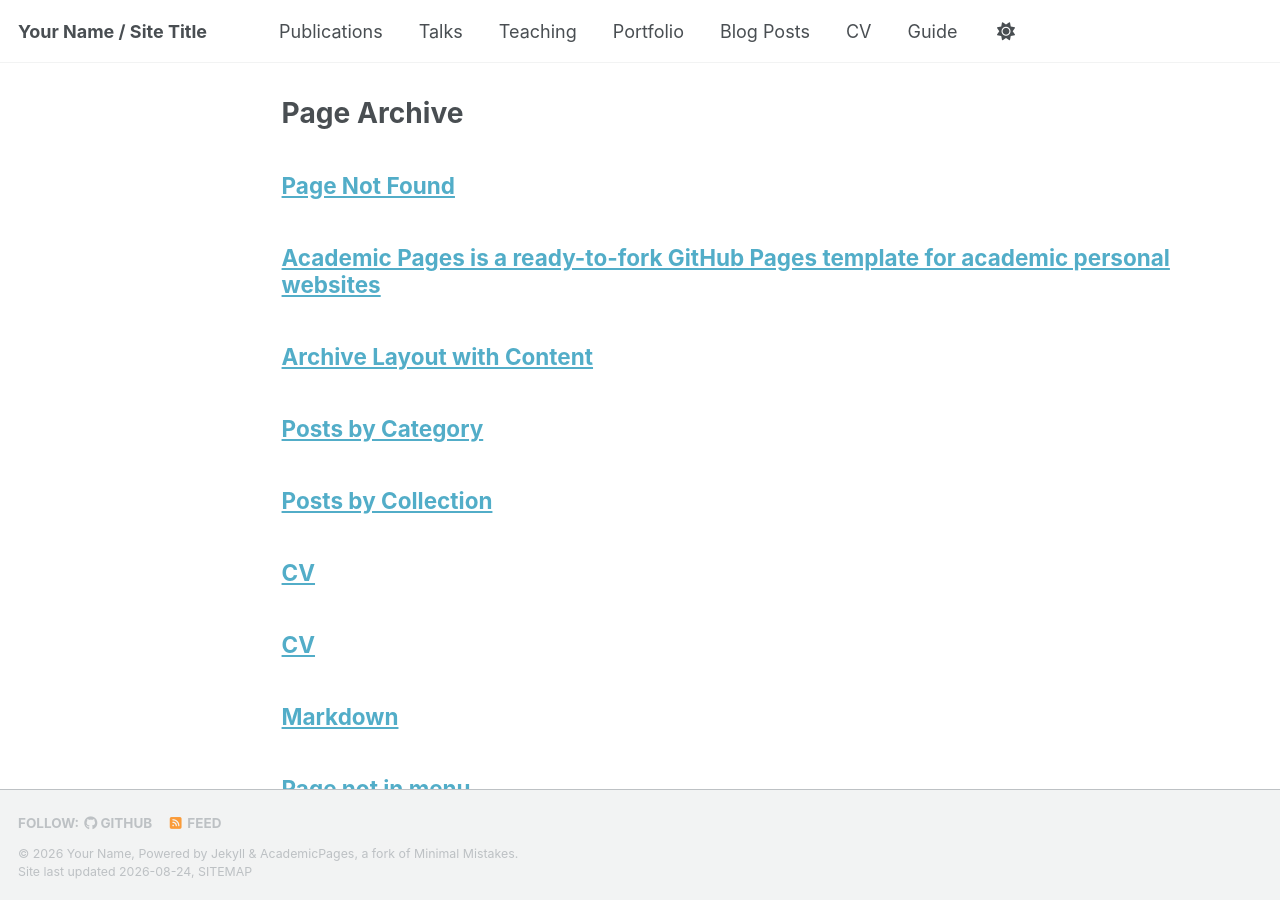
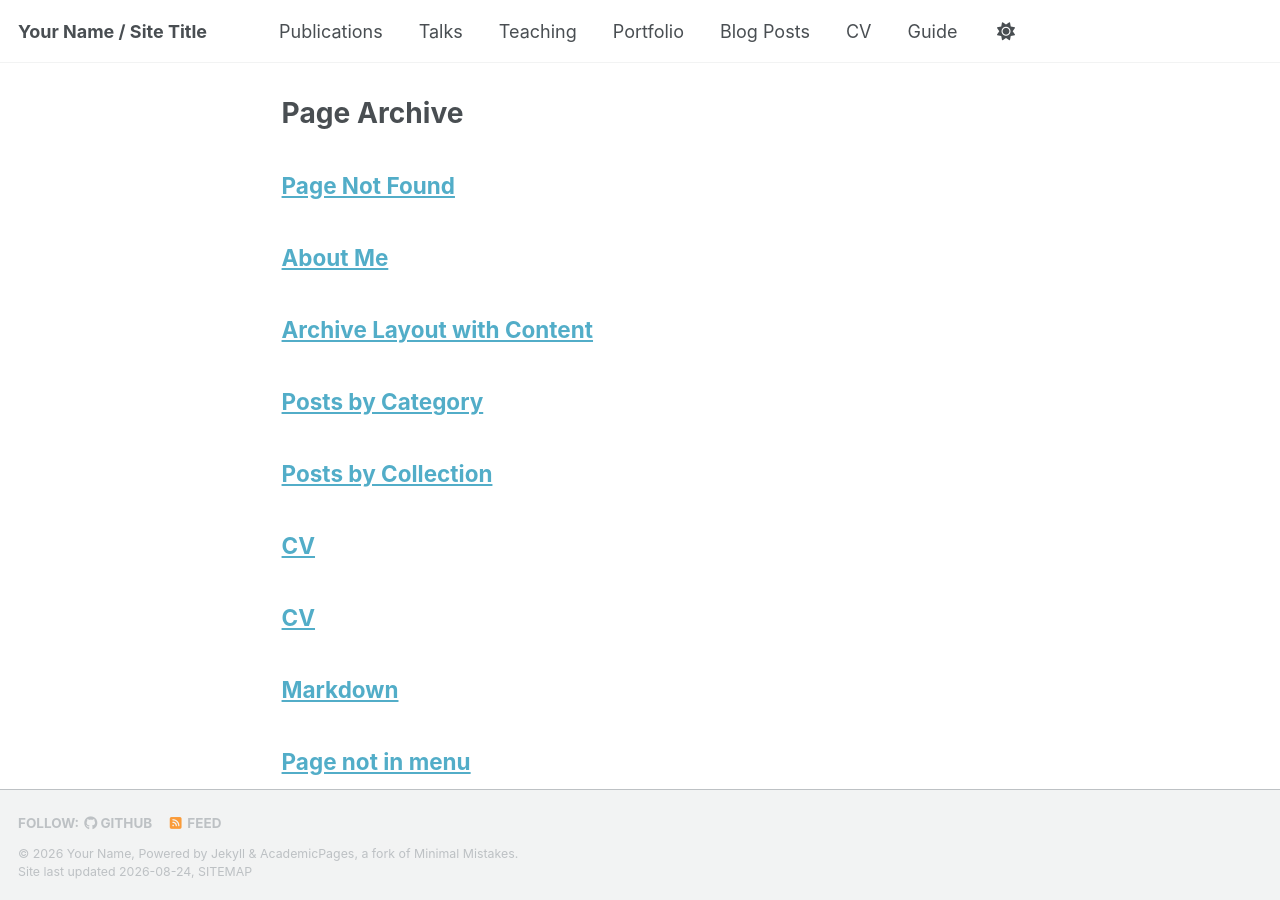
Before and after one commit to satymond/github.com, a Jekyll site: the page built from _pages/page-archive.html, in a window 1280 px wide and 900 px high. Built offline with Jekyll 4.4.1, drawn with Linux system fonts in a browser that asks for light colours; a style sheet for code colours, icons or effects is not loaded.

Commit message:
Update about.md

```diff
--- a/_pages/about.md
+++ b/_pages/about.md
@@ -1,10 +1,16 @@
 ---
-permalink: /
-title: "Academic Pages is a ready-to-fork GitHub Pages template for academic personal websites"
-author_profile: true
-redirect_from:
-  - /about/
-  - /about.html
+title: "About Me"
+permalink: /about/
+---
+
+I am Satyendra Mondal, a molecular and cell biologist, currently based in Prague, Czech Republic.
+
+My interests include:
+
+- yeast cell biology
+- protein dynamics and regulation
+- live-cell imaging
+
 ---
 
 This is the front page of a website that is powered by the [Academic Pages template](https://github.com/academicpages/academicpages.github.io) and hosted on GitHub pages. [GitHub pages](https://pages.github.com) is a free service in which websites are built and hosted from code and data stored in a GitHub repository, automatically updating when a new commit is made to the repository. This template was forked from the [Minimal Mistakes Jekyll Theme](https://mmistakes.github.io/minimal-mistakes/) created by Michael Rose, and then extended to support the kinds of content that academics have: publications, talks, teaching, a portfolio, blog posts, and a dynamically-generated CV. Incidentally, these same features make it a great template for anyone that needs to show off a professional template!
```
